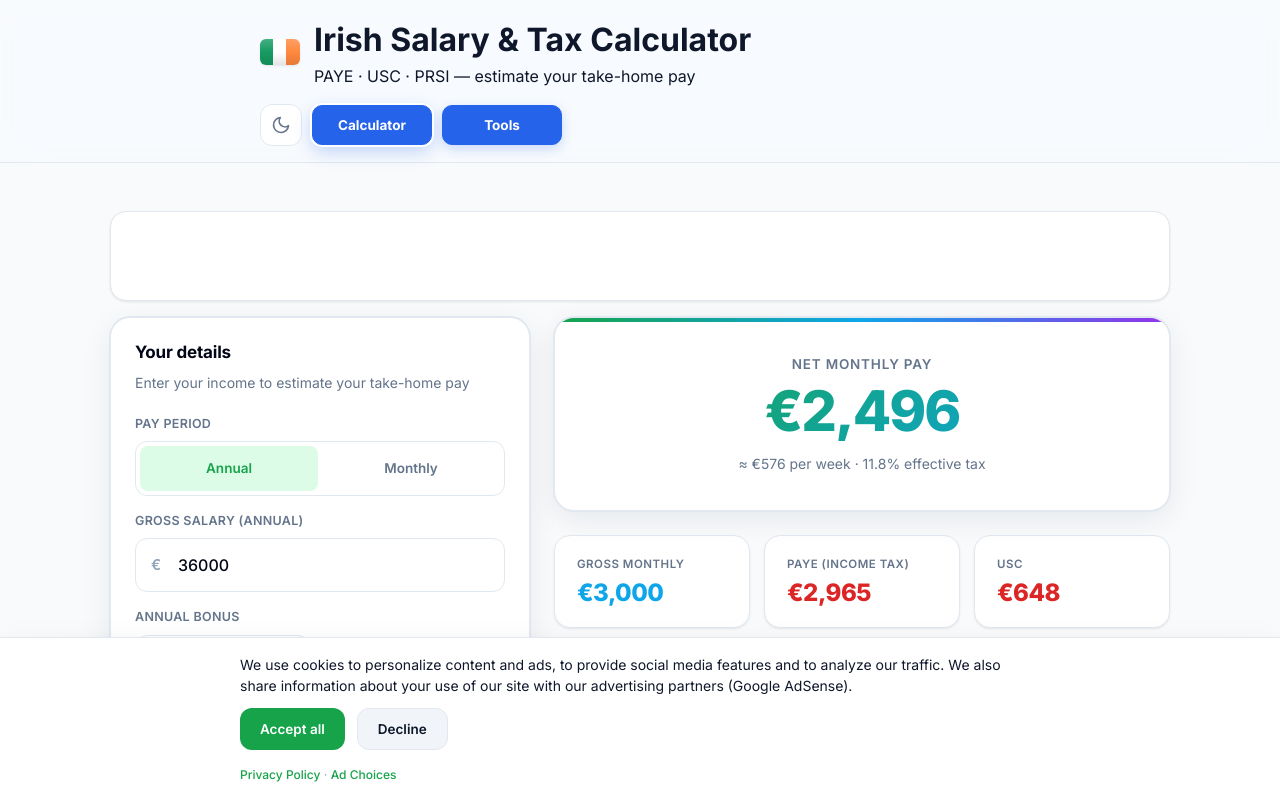
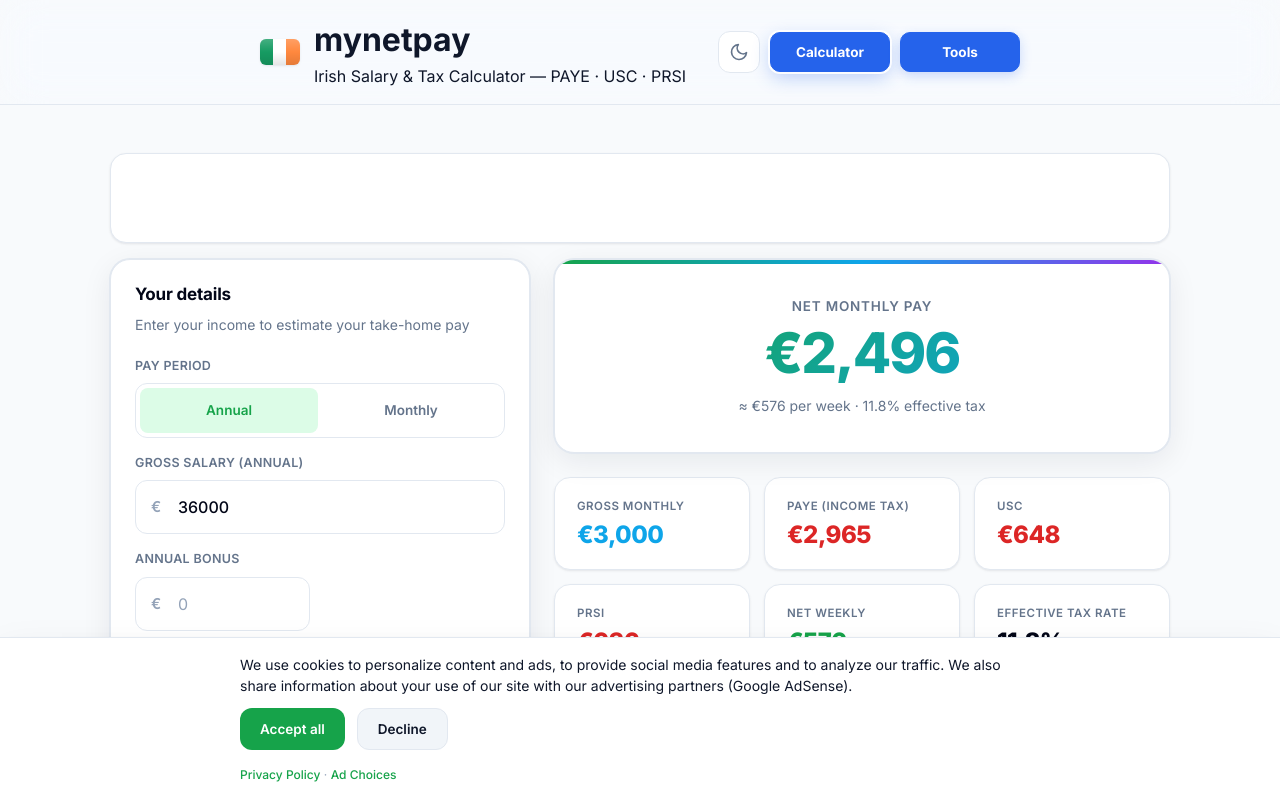
Before and after one commit to vedarth12/ireland-salary-calculator, a React (Vite) app: page / in a window 1280 px wide. Shown: the top 798 px of the page. Built offline with nearby package versions, Linux system fonts and the light colour scheme.

Commit message:
Rename to mynetpay

```diff
--- a/index.html
+++ b/index.html
@@ -6,9 +6,9 @@
     <meta name="viewport" content="width=device-width, initial-scale=1.0" />
     <meta
       name="description"
-      content="Free Irish salary & tax calculator. Estimate your take-home pay after PAYE, USC and PRSI for 2024 and 2025."
+      content="mynetpay — Free Irish salary & tax calculator. Estimate your take-home pay after PAYE, USC and PRSI for 2024 and 2025."
     />
-    <title>Irish Salary & Tax Calculator — Take-Home Pay Estimator</title>
+    <title>mynetpay — Irish Salary & Tax Calculator</title>
   </head>
   <body>
     <div id="root"></div>
--- a/package.json
+++ b/package.json
@@ -1,5 +1,5 @@
 {
-  "name": "ireland-salary-calculator",
+  "name": "mynetpay",
   "private": true,
   "version": "0.0.0",
   "type": "module",
--- a/src/App.tsx
+++ b/src/App.tsx
@@ -50,8 +50,8 @@
           <div className="brand">
             <span className="brand-flag" aria-hidden="true" />
             <div>
-              <h1>Irish Salary & Tax Calculator</h1>
-              <p>PAYE · USC · PRSI — estimate your take-home pay</p>
+              <h1>mynetpay</h1>
+              <p>Irish Salary & Tax Calculator — PAYE · USC · PRSI</p>
             </div>
           </div>
           <div className="header-actions">
```
